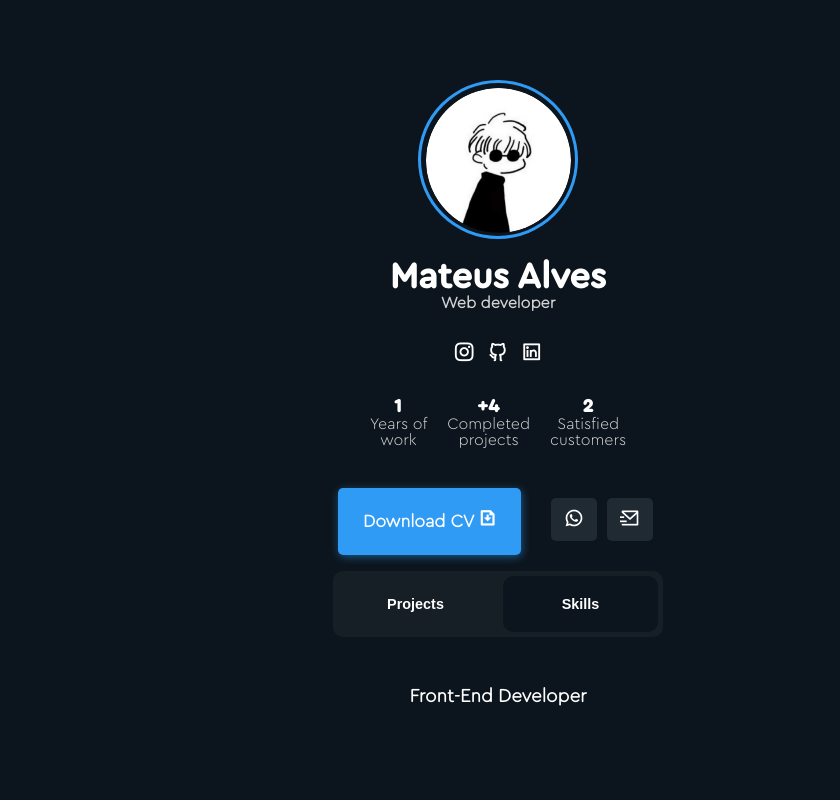
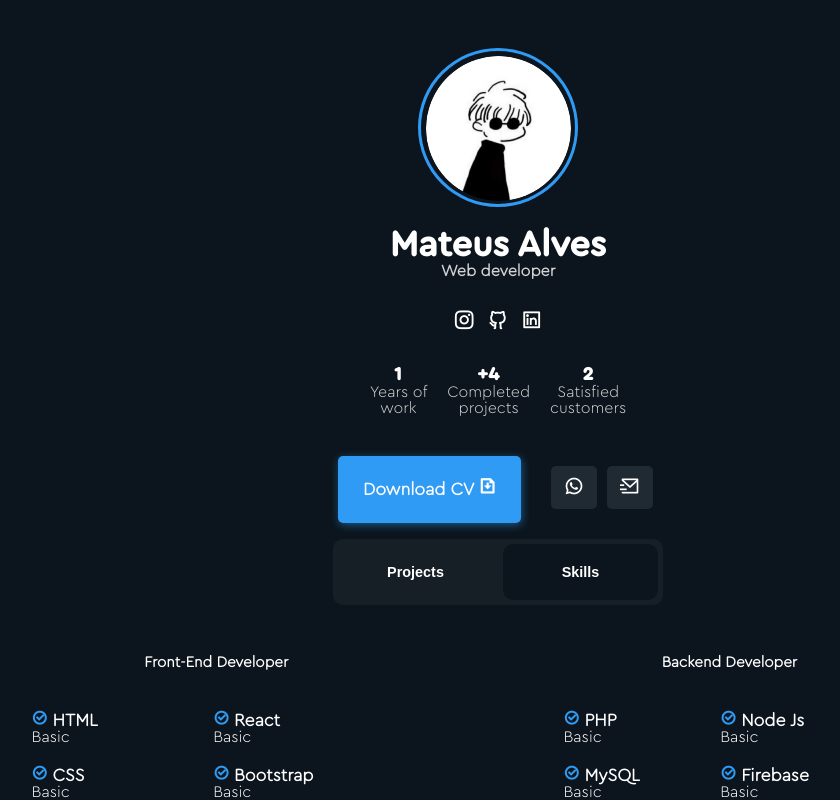
Before and after one commit to mateus124/portfolio, a plain HTML site: page index.html in a window 1280 px wide. Both pictures are taken after a click on the button "Skills". Shown: the top 800 px of the page, without its empty margins (142-982 px from the left). Drawn offline with nearby package versions, Linux system fonts and the light colour scheme.

Commit message:
area de habilidades completa

```diff
--- a/assets/js/script.js
+++ b/assets/js/script.js
@@ -35,3 +35,4 @@ sr.reveal(`.sociais`, {delay: 700});
 sr.reveal(`.experiencia`, {interval: 100, delay: 700});
 sr.reveal(`.extra`, {delay: 800});
 sr.reveal(`.tabs`, {delay: 900});
+sr.reveal(`.filtro-ativo`, {delay: 950});
--- a/assets/styles/style.css
+++ b/assets/styles/style.css
@@ -21,7 +21,7 @@ body {
 }
 
 header {
-    padding-top: 10vh;
+    padding-top: 6vh;
     max-width: 960px;
     margin: 0 auto;
     display: flex;
@@ -194,16 +194,6 @@ main {
     font-size: 1.25em;
 }
 
-@media (max-width: 340px) {
-    main {
-        position: absolute;
-        left: 20%;
-    }
-    .contato ul {
-        margin-top: 50px;
-    }
-}
-
 /* Botoes */
 
 .botoes {
@@ -310,3 +300,108 @@ main {
 .cards-projetos:hover .projeto-modelo {
     bottom: 0;
 }
+
+/* Habilidades */
+
+.habilidades {
+    display: flex;
+    flex-wrap: wrap;
+    position: relative;
+    right: 10%;
+    gap: 0 250px;
+    justify-content: space-around;
+}
+
+/* Frontend */
+
+.front > h3 {
+    position: relative;
+    left: 40%;
+    margin-bottom: 40px;
+    font-size: 0.950rem;
+}
+
+.front > ul {
+    display: flex;
+    flex-direction: column;
+    flex-wrap: wrap;
+    max-height: 200px;
+    column-gap: 80px;
+}
+
+.front > ul > li {
+    margin-bottom: 20px;
+}
+
+.front > ul span {
+    font-weight: bold;
+    margin-bottom: 5px;
+    font-size: 1.1rem;
+}
+
+.front i {
+    font-size: 1rem;
+    color: var(--azul);
+}
+
+/* Backend */
+
+.back > h3 {
+    position: relative;
+    left: 40%;
+    margin-bottom: 40px;
+    font-size: 0.950rem;
+}
+
+.back > ul {
+    display: flex;
+    flex-direction: column;
+    flex-wrap: wrap;
+    max-height: 200px;
+    column-gap: 80px;
+}
+
+.back > ul > li {
+    margin-bottom: 20px;
+}
+
+.back > ul span {
+    font-weight: bold;
+    margin-bottom: 5px;
+    font-size: 1.1rem;
+}
+
+.back i {
+    font-size: 1rem;
+    color: var(--azul);
+}
+
+/* Footer */
+
+footer {
+    margin: 0 auto;
+    max-width: 960px;
+    text-align: center;
+    color: lightgray;
+    padding: 20px;
+}
+
+
+/* Breakpoints */
+
+@media (max-width: 340px) {
+    main {
+        position: absolute;
+        left: 20%;
+    }
+    .contato ul {
+        margin-top: 50px;
+    }
+}
+
+@media (max-width: 695px) {
+    .habilidades {
+        flex-direction: column;
+        right: 40%;
+    }
+}
--- a/index.html
+++ b/index.html
@@ -145,9 +145,73 @@
 
                 </section>
 
-                <section class="habilidades contents" data-content id="skills">
-                    <div class="area-habilidades">
+                <section class="habilidades" data-content id="skills">
+                    <div class="front">
                         <h3>Front-End Developer</h3>
+                        <ul class="front-list">
+                            <li>
+                                <p>
+                                    <span><i class="ri-checkbox-circle-line"></i> HTML</span> <br>
+                                    Basic
+                                </p>
+                            </li>
+                            <li>
+                                <p>
+                                    <span><i class="ri-checkbox-circle-line"></i> CSS</span> <br>
+                                    Basic
+                                </p>
+                            </li>
+                            <li>
+                                <p>
+                                    <span><i class="ri-checkbox-circle-line"></i> JavaScript</span> <br>
+                                    Basic
+                                </p>
+                            </li>
+                            <li>
+                                <p>
+                                    <span><i class="ri-checkbox-circle-line"></i> React</span> <br>
+                                    Basic
+                                </p>
+                            </li>
+                            <li>
+                                <p>
+                                    <span><i class="ri-checkbox-circle-line"></i> Bootstrap</span> <br>
+                                    Basic
+                                </p>
+                            </li>
+                            <li>
+                                <p>
+                                    <span><i class="ri-checkbox-circle-line"></i> Git</span> <br>
+                                    Basic
+                                </p>
+                            </li>
+                        </ul>
+                    </div>
+
+                    <div class="back">
+                        <h3>Backend Developer</h3>
+                        <ul class="back-list">
+                            <li>
+                                <span><i class="ri-checkbox-circle-line"></i> PHP</span> <br>
+                                Basic
+                            </li>
+                            <li>
+                                <span><i class="ri-checkbox-circle-line"></i> MySQL</span> <br>
+                                Basic
+                            </li>
+                            <li>
+                                <span><i class="ri-checkbox-circle-line"></i> Python</span> <br>
+                                Basic
+                            </li>
+                            <li>
+                                <span><i class="ri-checkbox-circle-line"></i> Node Js</span> <br>
+                                Basic
+                            </li>
+                            <li>
+                                <span><i class="ri-checkbox-circle-line"></i> Firebase</span> <br>
+                                Basic
+                            </li>
+                        </ul>
                     </div>
                 </section>
             </div>
@@ -155,6 +219,10 @@
 
     </main>
 
+    <footer>
+        <p>&copy; Mateus Alves. All rigths reserved</p>
+    </footer>
+
     <script src="assets/js/scrollreveal.min.js"></script>
     <script src="assets/js/script.js"></script>
 </body>
```
